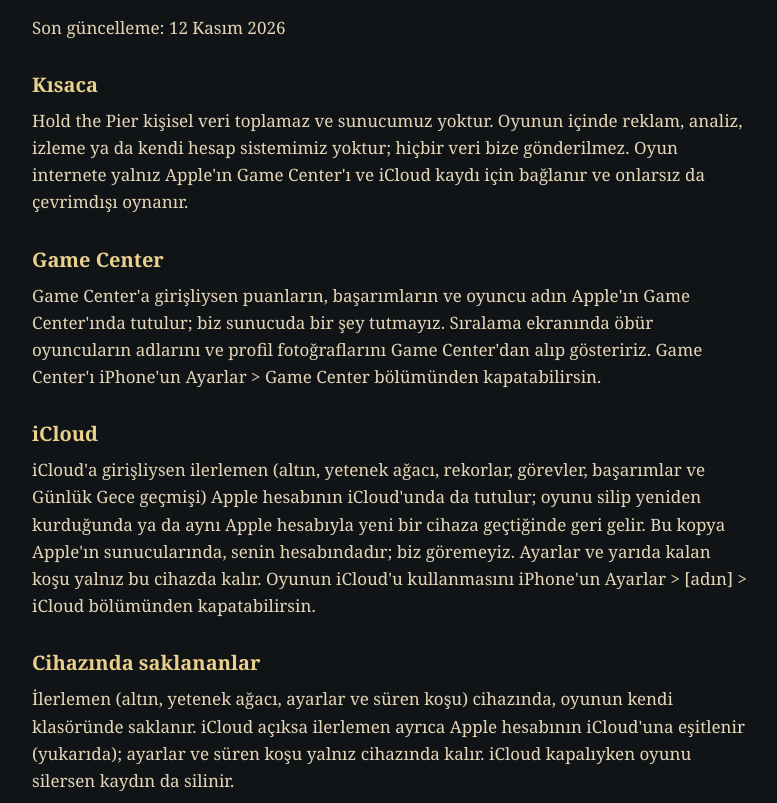
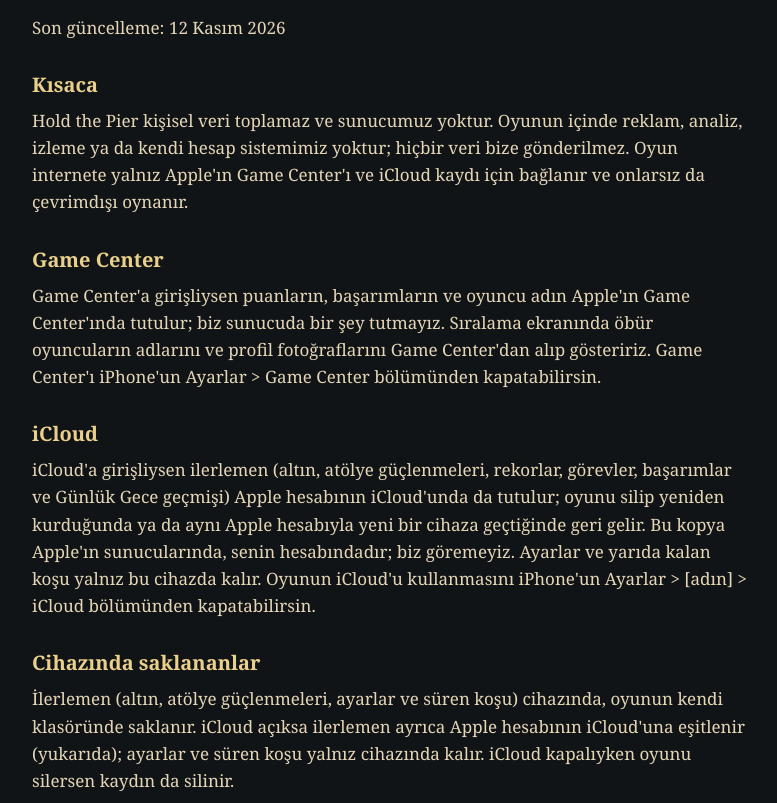
Before and after one commit to holdthepier/holdthepier.github.io, a plain HTML site: page tr/gizlilik.html in a window 1280 px wide. Shown: the part 148-951 px from the top of the page, without its empty margins (248-1025 px from the left). Drawn offline with Linux system fonts and the light colour scheme.

Commit message:
tr gizlilik: Atölye adı

```diff
--- a/tr/gizlilik.html
+++ b/tr/gizlilik.html
@@ -22,10 +22,10 @@
 <p>Game Center'a girişliysen puanların, başarımların ve oyuncu adın Apple'ın Game Center'ında tutulur; biz sunucuda bir şey tutmayız. Sıralama ekranında öbür oyuncuların adlarını ve profil fotoğraflarını Game Center'dan alıp gösteririz. Game Center'ı iPhone'un Ayarlar &gt; Game Center bölümünden kapatabilirsin.</p>
 
 <h2>iCloud</h2>
-<p>iCloud'a girişliysen ilerlemen (altın, yetenek ağacı, rekorlar, görevler, başarımlar ve Günlük Gece geçmişi) Apple hesabının iCloud'unda da tutulur; oyunu silip yeniden kurduğunda ya da aynı Apple hesabıyla yeni bir cihaza geçtiğinde geri gelir. Bu kopya Apple'ın sunucularında, senin hesabındadır; biz göremeyiz. Ayarlar ve yarıda kalan koşu yalnız bu cihazda kalır. Oyunun iCloud'u kullanmasını iPhone'un Ayarlar &gt; [adın] &gt; iCloud bölümünden kapatabilirsin.</p>
+<p>iCloud'a girişliysen ilerlemen (altın, atölye güçlenmeleri, rekorlar, görevler, başarımlar ve Günlük Gece geçmişi) Apple hesabının iCloud'unda da tutulur; oyunu silip yeniden kurduğunda ya da aynı Apple hesabıyla yeni bir cihaza geçtiğinde geri gelir. Bu kopya Apple'ın sunucularında, senin hesabındadır; biz göremeyiz. Ayarlar ve yarıda kalan koşu yalnız bu cihazda kalır. Oyunun iCloud'u kullanmasını iPhone'un Ayarlar &gt; [adın] &gt; iCloud bölümünden kapatabilirsin.</p>
 
 <h2>Cihazında saklananlar</h2>
-<p>İlerlemen (altın, yetenek ağacı, ayarlar ve süren koşu) cihazında, oyunun kendi klasöründe saklanır. iCloud açıksa ilerlemen ayrıca Apple hesabının iCloud'una eşitlenir (yukarıda); ayarlar ve süren koşu yalnız cihazında kalır. iCloud kapalıyken oyunu silersen kaydın da silinir.</p>
+<p>İlerlemen (altın, atölye güçlenmeleri, ayarlar ve süren koşu) cihazında, oyunun kendi klasöründe saklanır. iCloud açıksa ilerlemen ayrıca Apple hesabının iCloud'una eşitlenir (yukarıda); ayarlar ve süren koşu yalnız cihazında kalır. iCloud kapalıyken oyunu silersen kaydın da silinir.</p>
 <p>Cihazının yedeklemesi (iCloud ya da bilgisayar) açıksa oyunun klasörü de bu yedeğe girer. Yedek Apple'ın hizmetleri ve senin elindedir, bize ulaşmaz.</p>
 
 <h2>İzinler</h2>
```
